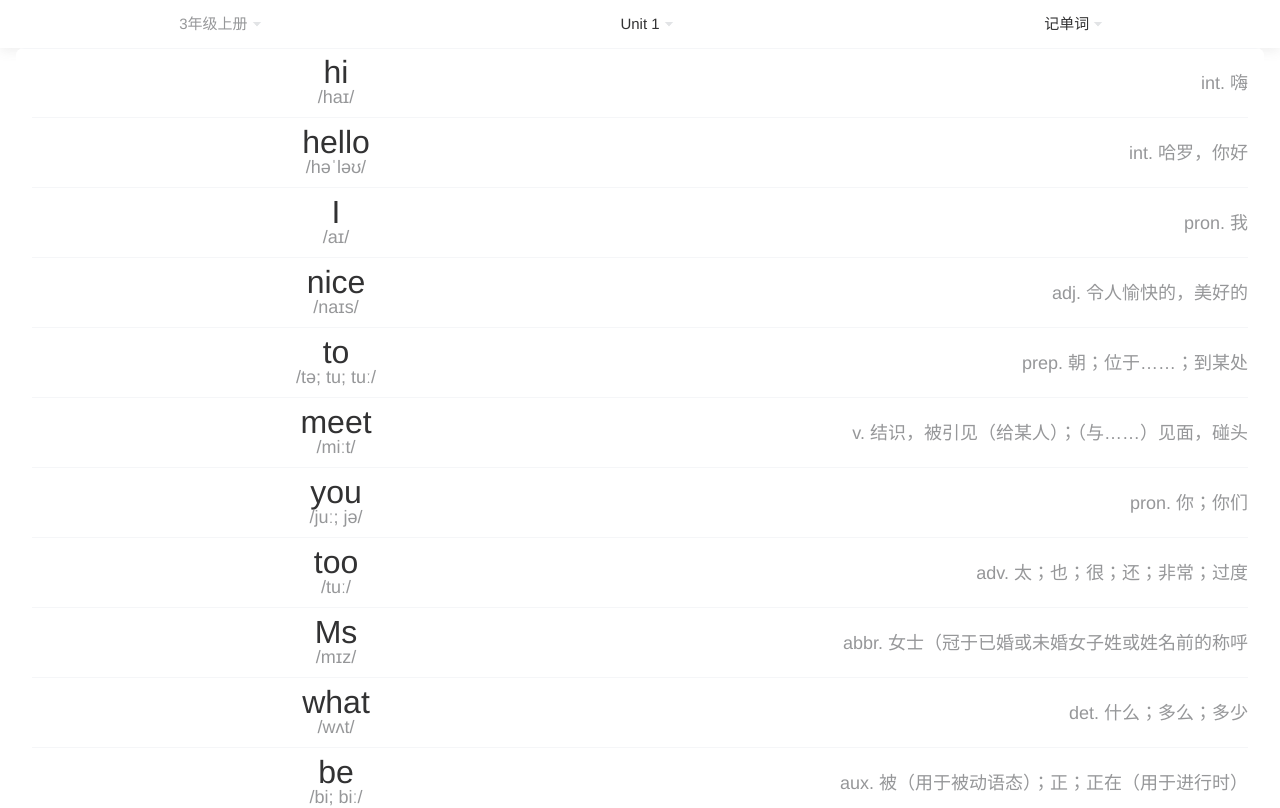
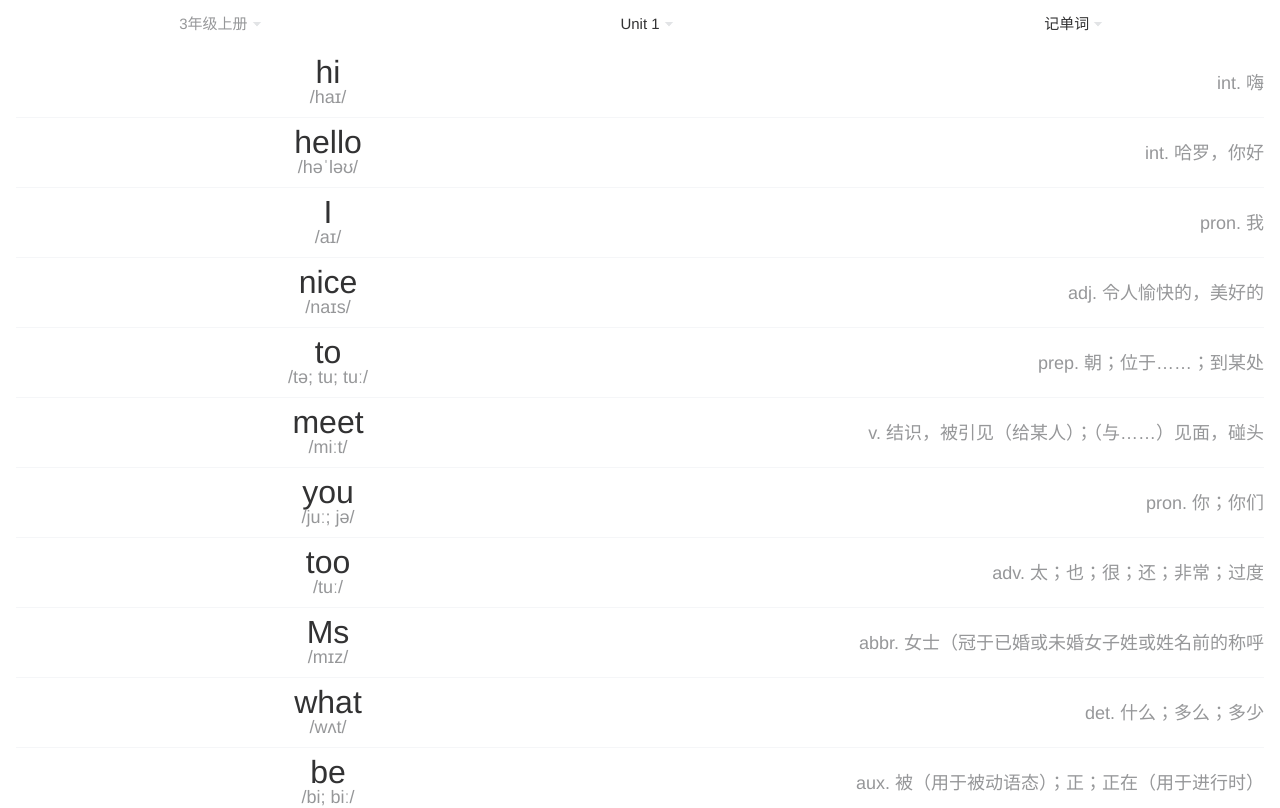
Before and after one commit to gwentmaster/english_learning, a Vue app: page /#/ in a window 1280 px wide. Shown: the top 808 px of the page. Built offline with nearby package versions, Linux system fonts and the light colour scheme.

Commit message:
记单词模式下不使用CellGroup

```diff
--- a/src/components/Main.vue
+++ b/src/components/Main.vue
@@ -10,7 +10,6 @@
 
     <!-- 记单词模式 -->
     <div v-if="mode == 0">
-      <van-cell-group inset>
       <div v-for="word in wordToRemember" @click="onRememberCardClicked">
         <van-cell
           clickable
@@ -25,7 +24,6 @@
         />
         <audio :src="'https://dict.youdao.com/dictvoice?audio=' + word.english + '&type=2'" :id="word.english"></audio>
       </div>
-      </van-cell-group>
     </div>
 
     <!-- 背单词模式 -->
--- a/src/main.js
+++ b/src/main.js
@@ -3,12 +3,11 @@
 import Vue from 'vue'
 import App from './App'
 import router from './router'
-import { Cell, CellGroup, DropdownItem, DropdownMenu, List, NoticeBar } from 'vant'
+import { Cell, DropdownItem, DropdownMenu, List, NoticeBar } from 'vant'
 
 
 Vue.config.productionTip = false
 Vue.use(Cell)
-Vue.use(CellGroup)
 Vue.use(DropdownItem)
 Vue.use(DropdownMenu)
 Vue.use(List)
```
Lines whose indentation alone changed are shown as unchanged.
